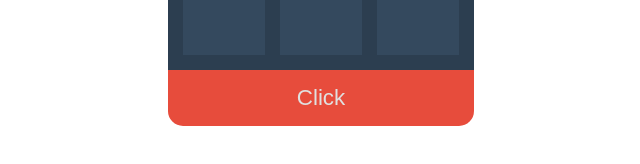
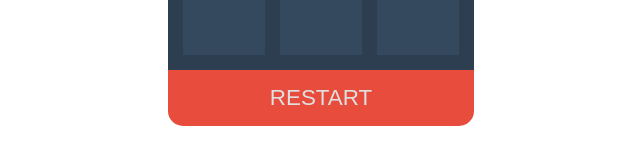
Before and after one commit to Rupikz/tic-tac-toe, a Vue app: page / in a window 1280 px wide. Shown: the part 450-614 px from the top of the page, without its empty margins (319-959 px from the left). Built offline with nearby package versions, Linux system fonts and the light colour scheme.

Commit message:
reset grid

```diff
--- a/package.json
+++ b/package.json
@@ -9,6 +9,7 @@
   },
   "dependencies": {
     "core-js": "^3.6.5",
+    "mitt": "^2.1.0",
     "vue": "^3.0.0"
   },
   "devDependencies": {
--- a/src/App.vue
+++ b/src/App.vue
@@ -4,21 +4,20 @@
     <h4>MATCH №{{ match }}</h4>
     <Dashboard :wins="wins" />
     <Grid />
-    <Button @click="restartGame"/>
+    <button class="restart" @click="restartGame">Restart</button>
   </div>
 </template>
 
 <script>
 import Dashboard from './components/Dashboard.vue';
 import Grid from './components/Grid.vue';
-import Button from './components/Button.vue';
+import emitter from './eventHub';
 
 export default {
   name: 'App',
   components: {
     Dashboard,
     Grid,
-    Button,
   },
   data() {
     return {
@@ -31,6 +30,7 @@ export default {
   },
   methods: {
     restartGame() {
+      emitter.emit('clear-cell');
       this.match += 1;
     },
   },
@@ -52,4 +52,21 @@ export default {
   width: 306px;
   margin: 0 auto;
 }
+
+.restart {
+  width: 100%;
+  background-color: #e74c3c;
+  border-radius: 0 0 15px 15px ;
+  font-size: 1.4em;
+  padding: 15px 0;
+  border: 0;
+  color: #e0e0e0;
+  transition: .3s ;
+  text-transform: uppercase;
+}
+
+.restart:hover {
+  background-color: #c95143;
+  color: #ffffff
+}
 </style>
--- a/src/components/Button.vue
+++ /dev/null
@@ -1,27 +0,0 @@
-<template>
-  <button class="restart">Click</button>
-</template>
-
-<script>
-export default {
-  name: 'Button',
-};
-</script>
-
-<style>
-.restart {
-  width: 100%;
-  background-color: #e74c3c;
-  border-radius: 0 0 15px 15px ;
-  font-size: 1.4em;
-  padding: 15px 0;
-  border: 0;
-  color: #e0e0e0;
-  transition: .3s ;
-}
-
-.restart:hover {
-  background-color: #c95143;
-  color: #ffffff
-}
-</style>
--- a/src/components/Cell.vue
+++ b/src/components/Cell.vue
@@ -1,26 +1,36 @@
 <template>
-  <td class="cell" @click.once="slap">
-    <span class="figure" :class="{ cross, zero }"></span>
+  <td class="cell" @click="slap" >
+    <span class="figure" :class="mark"></span>
   </td>
 </template>
 
 <script>
+import emitter from '../eventHub';
+
 export default {
   name: 'Cell',
   data() {
     return {
-      cross: false,
-      zero: false,
+      mark: '', // cross or zero
+      exists: false,
     };
   },
   methods: {
     slap() {
-      if (Math.random() > 0.5) {
-        this.cross = true;
+      console.log('lox');
+      if (Math.random() > 0.5 && !this.exists) {
+        this.mark = 'cross';
       } else {
-        this.zero = true;
+        this.mark = 'zero';
       }
+      this.exists = true;
     },
+  },
+  created() {
+    emitter.on('clear-cell', () => {
+      this.mark = '';
+      this.exists = false;
+    });
   },
 };
 </script>
--- a/src/components/Grid.vue
+++ b/src/components/Grid.vue
@@ -28,6 +28,8 @@ export default {
     Cell,
   },
   name: 'Grid',
+  methods: {
+  },
 };
 </script>
 
--- /dev/null
+++ b/src/eventHub.js
@@ -0,0 +1,3 @@
+import mitt from 'mitt';
+
+export default mitt();
```
Also changed, not shown: 1 other file (tests, documents, lock files or other folders).
